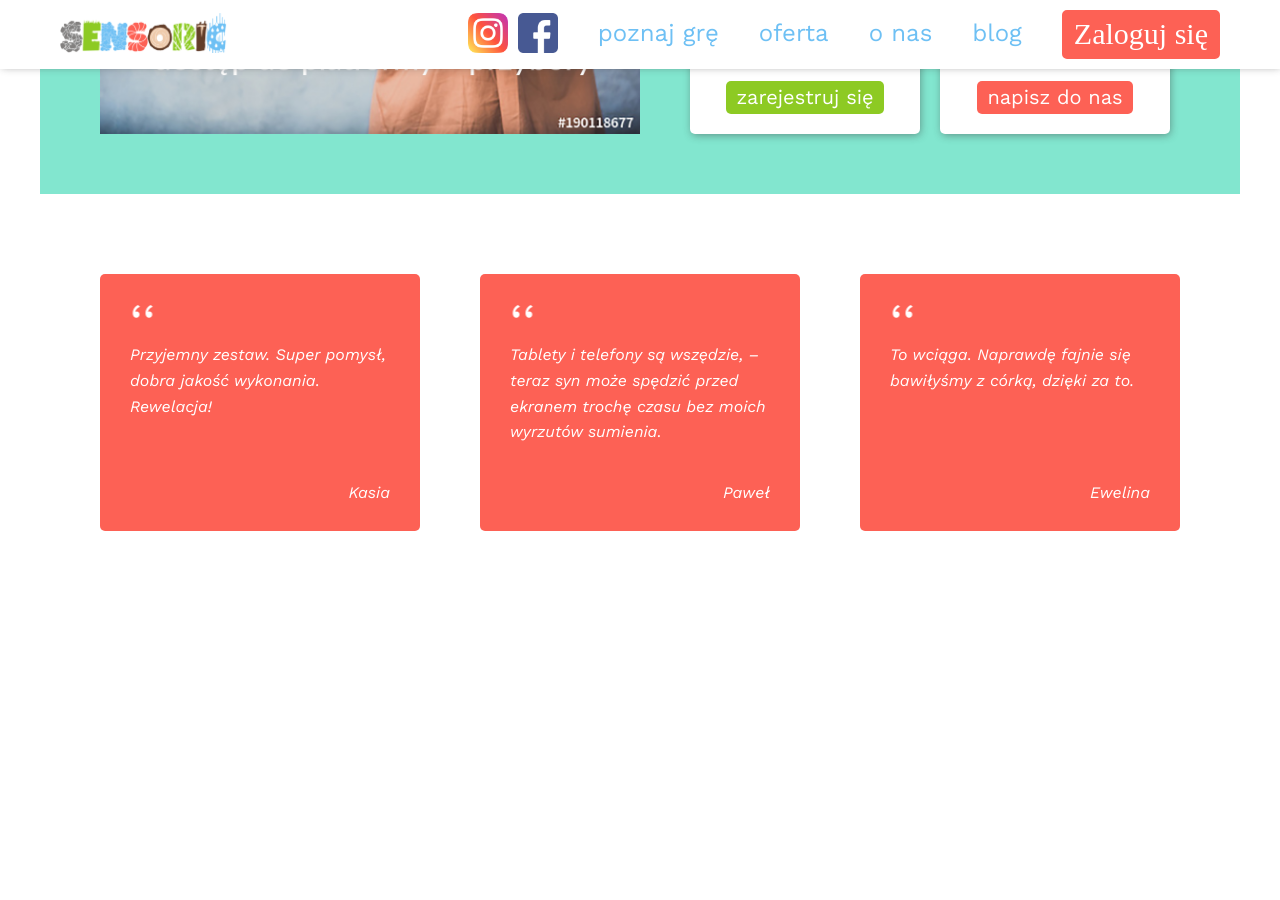
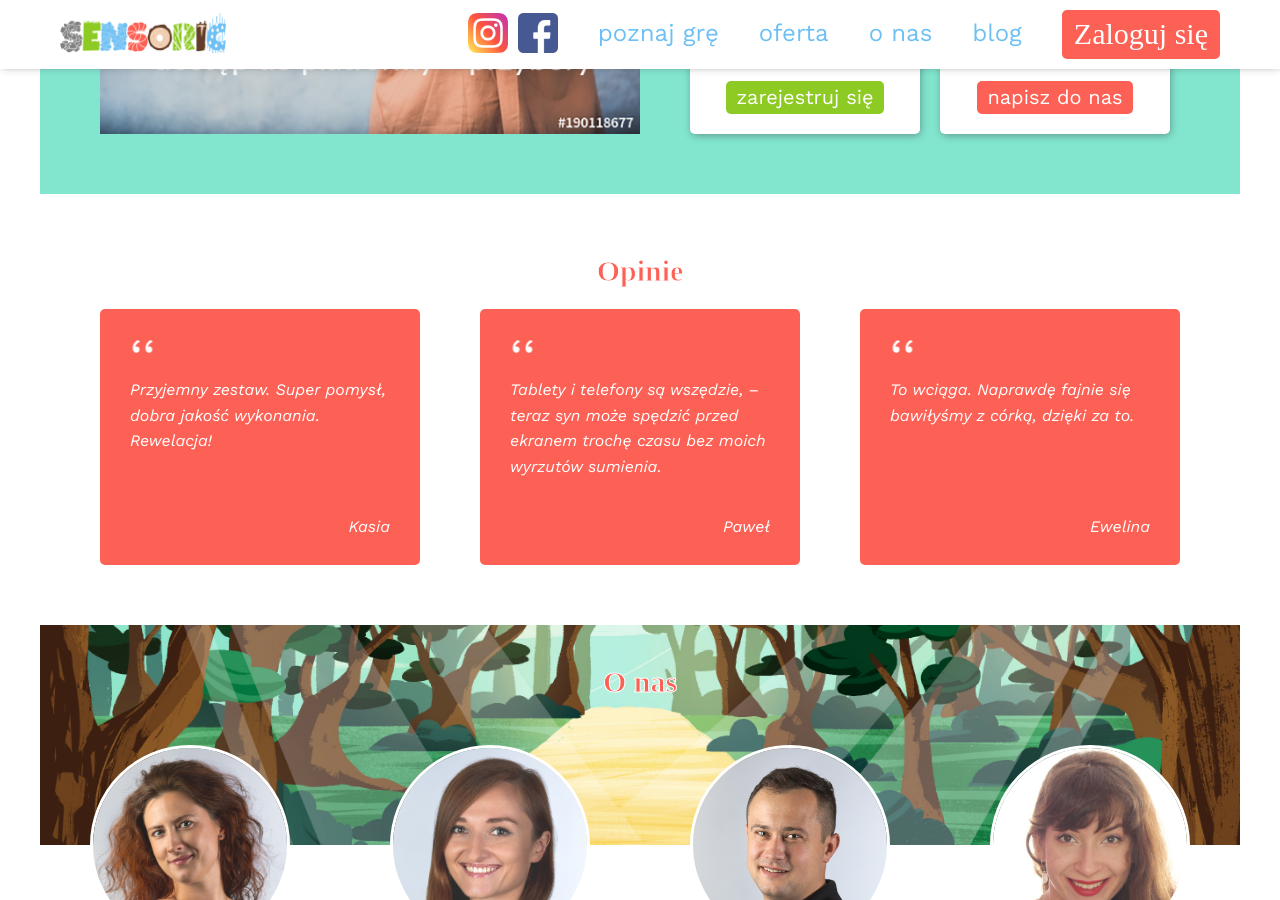
Before and after one commit to awysocka/sensoric-website, a Jekyll site: the page built from index.html, in a window 1280 px wide and 900 px high, scrolled down 2432 px. Built offline with Jekyll 4.4.1, drawn with Linux system fonts in a browser that asks for light colours; before the commit the page ends 3043 px from its top, so only the background shows below that; some of the changed text lies outside the part shown.

Commit message:
SEN-12 Create and style about us section

```diff
--- /dev/null
+++ b/_includes/about-us-section.html
@@ -0,0 +1,34 @@
+<section class="about-us">
+    <div class="about-us__wrapper">
+        <div class="about-us__banner">
+            <h2 class="heading-secondary">O nas</h2>
+            <!-- <img src="/assets/images/about_us_img.jpg" class="about-us__background-img" alt="las z promieniami słońca przenikającymi przez drzewa"> -->
+        </div>
+        <ul class="about-us__list">
+            <li class="about-us__item">
+                <img src="/assets/images/dorota.jpg" alt="">
+                <h4 class="heading-fourth">Dorota Matczak</h4>
+                <p>dyrektor</p>
+                <p class="about-us__description">Fizjoterapeutka, terapeutka metody FITS, terapeutka SI. Od blisko 10 lat skutecznie łączy teorię oraz praktykę zapobiegania i leczenia wad postawy u dzieci i młodzieży.</p>
+            </li>
+            <li class="about-us__item">
+                <img src="/assets/images/ola.jpg" alt="">
+                <h4 class="heading-fourth">Aleksandra Dobrzyńska</h4>
+                <p>dyrektor</p>
+                <p class="about-us__description">Certyfikowana terapeutka integracji sensorycznej. Od wielu lat pracuje z młodymi pacjentami łącząc wiedzę z zakresu fizjoterapii i SI.</p>
+            </li>
+            <li class="about-us__item">
+                <img src="/assets/images/tomasz.jpg" alt="">
+                <h4 class="heading-fourth">Tomasz Kizerwetter</h4>
+                <p>dyrektor</p>
+                <p class="about-us__description">Pedagog, absolwent Akademii Wychowania Fizycznego, dyplomowany trener. Ma ponad 10 letnie doświadczenie w pracy z dziećmi. Miłośnik przyrody i scenarzysta przygód Sensorica.</p>
+            </li>
+            <li class="about-us__item">
+                <img src="/assets/images/beata.jpg" alt="">
+                <h4 class="heading-fourth">Beata Irzycka</h4>
+                <p>dyrektor</p>
+                <p class="about-us__description">Graficzka, dyplomowana psycholożka. W projekcie pełni rolę pilota ogarniacza i sprawuje pieczę nad artystyczną częścią projektu.</p>
+            </li>
+        </ul>
+    </div>
+</section>
--- a/_includes/testimonials.html
+++ b/_includes/testimonials.html
@@ -1,5 +1,6 @@
 <section class="testimonials">
     <div class="testimonials__wrapper">
+        <h2 class="heading-secondary">Opinie</h2>
         <ul class="testimonials__list">
             <li class="testimonials__item">
                 <span></span>
--- /dev/null
+++ b/_sass/_about-us.scss
@@ -0,0 +1,62 @@
+.about-us {
+
+    &__wrapper {
+        max-width: $max-width;
+        margin: 0 auto;
+        padding-bottom: 2rem;
+    }
+
+    &__banner {
+        min-height: 220px;
+        background: url(/assets/images/about_us_img.jpg) no-repeat center;
+        background-size: cover;
+        padding: 4rem 2rem;
+        display: flex;
+        justify-content: center;
+    }
+
+    .heading-secondary {
+        @include heading-secondary;
+    }
+
+    &__list {
+       margin-top: -100px;
+       width: 100%;
+       display: flex;
+       flex-wrap: wrap;
+    }
+
+    &__item {
+        display: flex;
+        flex-direction: column;
+        padding: 0 2rem;
+        flex: 1 1 250px;
+        justify-content: start;
+        text-align: center;
+
+        img {
+            margin: 0 auto 2rem;
+            max-width: 200px;
+            height: auto;
+            border: 3px solid $color-white;
+            border-radius: 50%;
+        }
+
+        p {
+            font-size: $font-size-m;
+            line-height: 1.6;
+            margin-bottom: 2rem;
+            max-width: 250px;
+            align-self: center;
+        }
+    }
+
+    .heading-fourth {
+        color: $color-red;
+        font-size: $font-size-s*2;
+        margin-bottom: 1rem;
+    }
+
+
+
+}
--- a/_sass/_mixins.scss
+++ b/_sass/_mixins.scss
@@ -10,6 +10,15 @@
     color: $color-white;
     font-size: $font-size-m;
     font-style: italic;
+}
+
+@mixin heading-secondary {
+    font-family: $font-family-secondary;
+    font-size: $font-size-s*3;
+    color: $color-red;
+    -webkit-text-stroke-width: 1px;
+    -webkit-text-stroke-color: $color-white;
+    margin-bottom: 2rem;
 }
 
 @mixin respond($breakpoints) {
--- a/_sass/_offer.scss
+++ b/_sass/_offer.scss
@@ -12,12 +12,7 @@
     }
 
     h2 {
-        font-family: $font-family-secondary;
-        font-size: $font-size-s*3;
-        color: $color-red;
-        -webkit-text-stroke-width: 1px;
-        -webkit-text-stroke-color: $color-white;
-        margin-bottom: 2rem;
+        @include heading-secondary;
     }
 
     &__subtitle {
--- a/_sass/_testimonials.scss
+++ b/_sass/_testimonials.scss
@@ -4,6 +4,13 @@
         max-width: $max-width;
         margin: 0 auto;
         padding: 4rem 0;
+        display: flex;
+        flex-direction: column;
+        align-items: center;
+    }
+
+    .heading-secondary {
+        @include heading-secondary;
     }
 
     &__list {
@@ -80,7 +87,7 @@
 
         &__item {
             padding: 3rem;
-            margin: 2rem;
+            margin: 0 2rem;
         }
 
         &__description {
--- a/_sass/main.scss
+++ b/_sass/main.scss
@@ -9,3 +9,4 @@
 @import 'game-boxes';
 @import 'offer';
 @import 'testimonials';
+@import 'about-us';
--- a/index.html
+++ b/index.html
@@ -8,3 +8,4 @@
 {% include about-game-boxes.html %}
 {% include offer.html %}
 {% include testimonials.html %}
+{% include about-us-section.html %}
```
Also changed, not shown: assets/images/about_us_img.jpg (added), assets/images/beata.jpg (added), assets/images/dorota.jpg (added), assets/images/ola.jpg (added), assets/images/tomasz.jpg (added).
